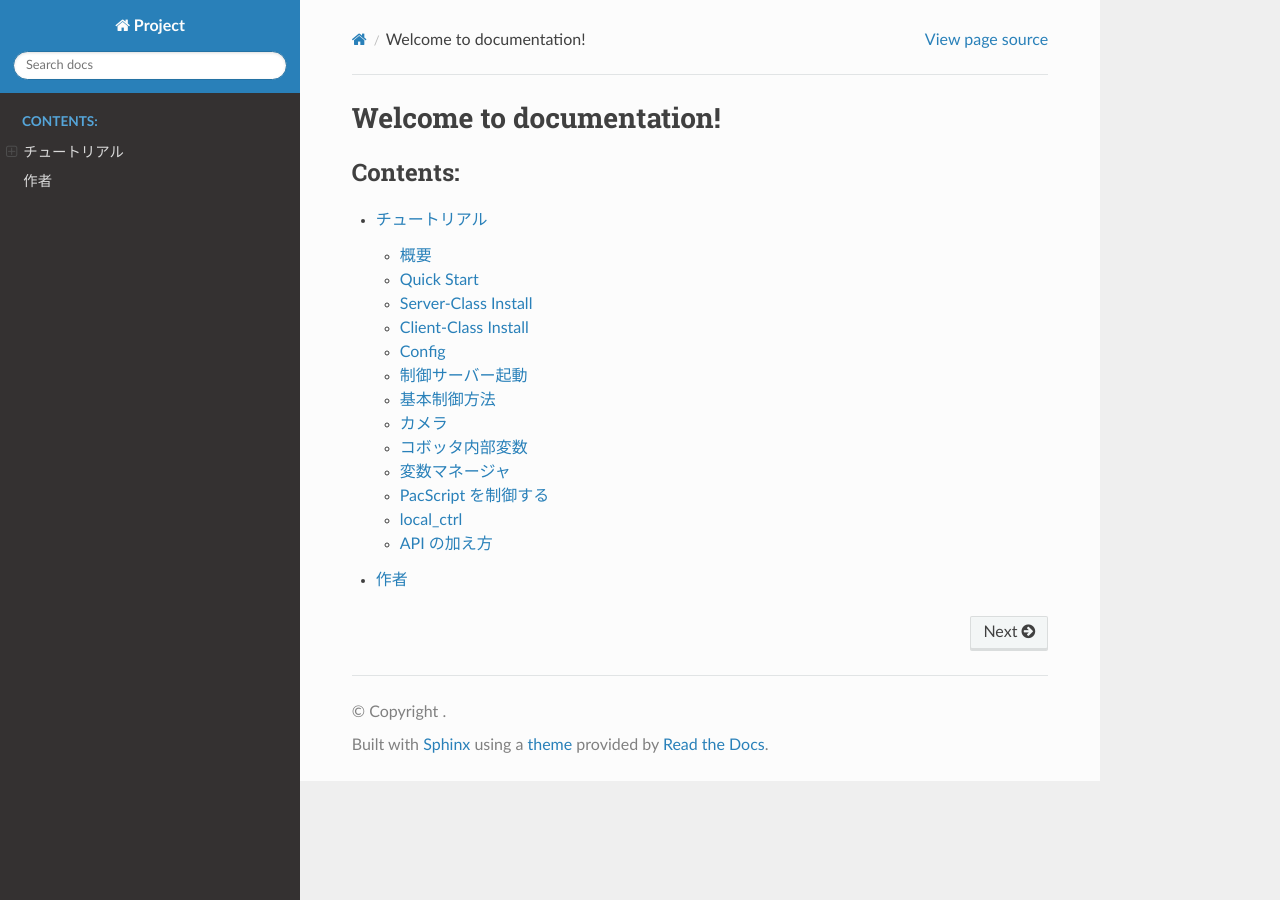
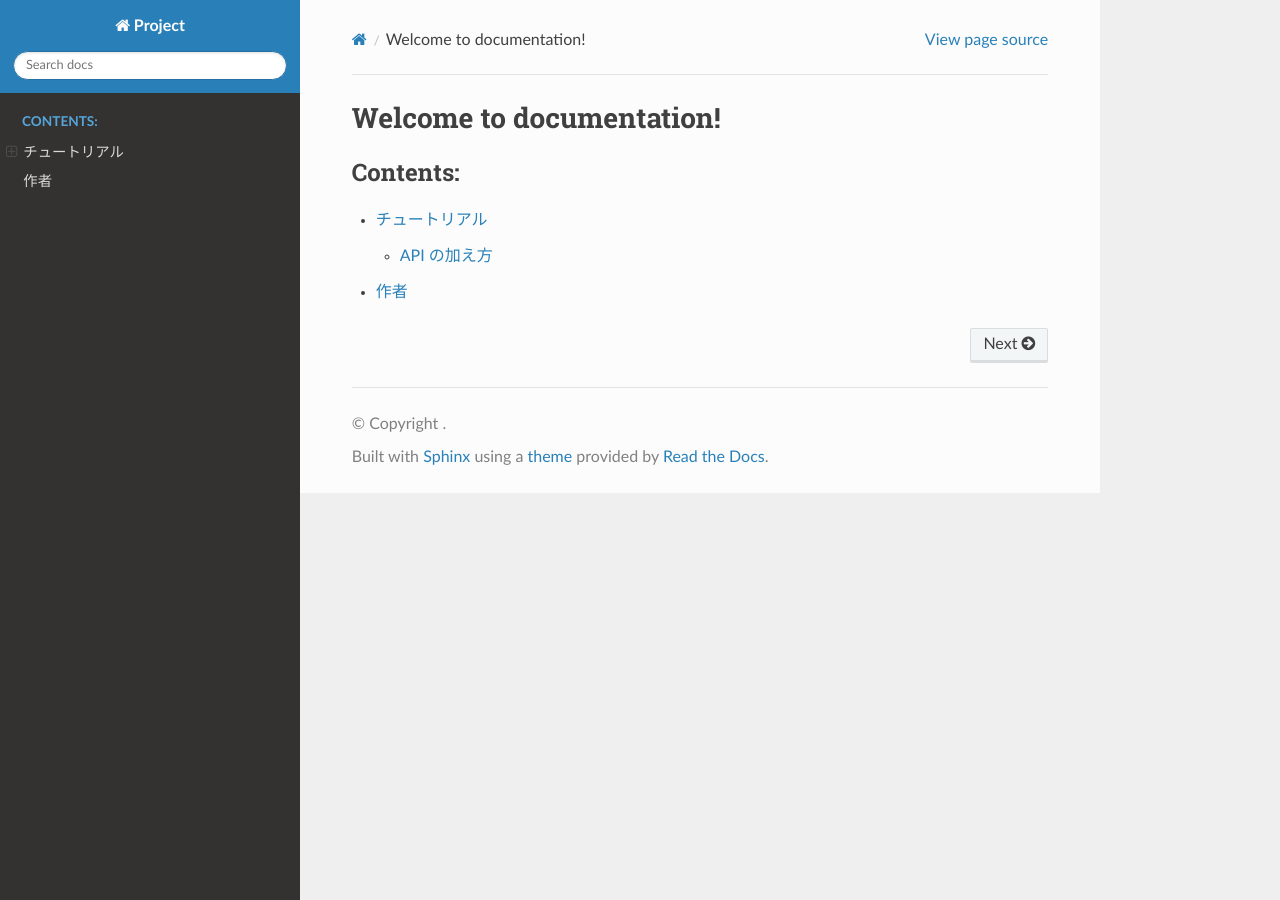
Before and after one commit to ohara-lab-su/rmc_dft, a Sphinx documentation site: the page built from docs/index.rst, in a window 1280 px wide. Built offline with Sphinx 7.4.7 and the Read the Docs theme 3.1.0, drawn with Linux system fonts in a browser that asks for light colours; pages that are not in the unit, such as notebooks, are missing from menus; some of the changed lines change nothing that is shown.

````diff
--- a/docs/conf.py
+++ b/docs/conf.py
@@ -38,15 +38,15 @@
 
 # 型ヒント参照で失敗した時の警告を抑制する
 nitpick_ignore = [
-    ("py:class", "fastapi_frame.clients.async_device_client.AsyncDeviceClient"),
-    ("py:class", "fastapi_frame.clients.sync_device_client.SyncDeviceClient"),
-    ("py:class", "fastapi_frame.routers.device_router.DeviceRouter"),
+    # ("py:class", "fastapi_frame.clients.async_device_client.AsyncDeviceClient"),
+    # ("py:class", "fastapi_frame.clients.sync_device_client.SyncDeviceClient"),
+    # ("py:class", "fastapi_frame.routers.device_router.DeviceRouter"),
     ("py:class", "x_logger.x_logger.XLogger"),
     ("py:class", "Path"),
     ("py:class", "pathlib.Path"),
     ("py:class", "direction"),
-    ("py:class", "pydantic.main.BaseModel"),
-    ("py:class", "ConfigDict"),
+    # ("py:class", "pydantic.main.BaseModel"),
+    # ("py:class", "ConfigDict"),
     ("py:class", "enum.Enum"),
     # 必要な型は全てここに追記
 ]
@@ -55,8 +55,8 @@
 autodoc_type_aliases = {
     "XLogger": "x_logger.x_logger.XLogger",
     "Path": "pathlib.Path",
-    "BaseModel": "pydantic.main.BaseModel",
-    "ConfigDict": "pydantic.config.ConfigDict",
+    # "BaseModel": "pydantic.main.BaseModel",
+    # "ConfigDict": "pydantic.config.ConfigDict",
     "Enum": "enum.Enum",
 }
 
--- a/docs/tutorials/abstract.md
+++ /dev/null
@@ -1,3 +0,0 @@
-# 概要
-
-cobotta制御の概要
--- a/docs/tutorials/basic_ctrl.md
+++ /dev/null
@@ -1,33 +0,0 @@
-# 基本制御方法
-
-## 前提
-
-- コボッタサーバーが立ち上がっている
-
-## コボッタサーバーを使って制御する基本
-
-```python
-import asyncio
-
-from cobotta2 import Config
-from cobotta2.server import AsyncCobottaClient
-from x_logger import XLogger
-
-async def main():
-    Config.load_yaml("config_cobotta1.yaml")
-    logger = XLogger(log_level="info", logger_name=Config.CLIENT_LOGGER_NAME)
-    client = AsyncCobottaClient(config=Config, logger=logger)
-
-    result = await client.current_position()
-    print(result)
-
-
-if __name__ == "__main__":
-    asyncio.run(main())
-
-```
-
-
-## 制御サーバーを立ち上げるための設定など
-
-- server_fastapi 以下 (FastAPIを用いたサーバ)
--- a/docs/tutorials/camera.md
+++ /dev/null
@@ -1,65 +0,0 @@
-# カメラ
-
-*) 必ず、local で直接 CobottaCtrl を使うときは、終了時には disconnect する
-KeyboardInterrupt を含めて異常終了するときは disconnect しておく
-
-## python からの基本的な使い方
-
-```python
-from cobotta2 import Config, CobottaCtrl, MotionMode
-
-Config.load_yaml("config_cobotta2.yaml")
-logger = XLogger(log_level="info", logger_name=Config.CLIENT_LOGGER_NAME)
-cobotta = CobottaCtrl(cobotta_ip=Config.COBOTTA_IP, arm_name="Arm", logger=logger)
-
-try:
-    cobotta.reset_error()
-
-    # カメラでの画像認識の個数（認識の成功失敗判定に使う)
-    cobotta.I2 = 0
-
-    # カメラの画像認識の結果が入る座標、ワーク座標
-    # 現在の座標を安全のための初期位置として記録
-    cobotta.P10 = cobotta.get_current_position()
-
-    # take_script() と take_camera() は排他的なので注意
-    # take_camera() 事前に take_arm() していたら release_arm する
-    cobotta.release_arm()
-
-    while True:
-        logger.info("---------- カメラで画像認識 -------------------")
-
-        # EVP2 ガイダンスで作成した カメラの画像認識モデルを選ぶ
-        evp_script_name = "try_camera"
-
-        # EVP2_03.pcs の名前はなんでもよい。ただし、既存のcobotta内部のスクリプトを上書きしてしまうので注意
-        cobotta.take_camera(evp_script_name, "EVP2_03.pcs")
-        cobotta.run_script()
-
-        cobotta.wait_for_complete()
-        logger.info(f"Result(num): {cobotta.I2}")
-        if cobotta.I2 == 1:
-            break
-        logger.error(f"*** ターゲットが見つけられません ***")
-        logger.error(f"*** 3sec 後に retry します ***")
-        time.sleep(3)
-
-    logger.error(f"***")
-    logger.info(f"Result(pos): {cobotta.P10}")
-    logger.error(f"***")
-
-    logger.info("----------- 画像認識のセンターへmove  --------------")
-    cobotta.take_arm()
-    cobotta.move("P10", motion_mode=MotionMode.LINE, offset=(0,0,0), path_blend="@E", speed=50)
-    cobotta.wait_for_complete()
-
-except KeyboardInterrupt as e:
-    logger.error(e)
-except Exception as e:
-    loggger.error(e)
-finally:
-    cobotta.disconnect()
-
-```
-
-## カメラのキャリブレート
--- a/docs/tutorials/config.md
+++ /dev/null
@@ -1,45 +0,0 @@
-# Config
-
-サーバーなどのクラスにデーターを与える時に、一括で与えるために用いる。個別に与えることも可能だが、項目が多いのでこちらを使うのがおすすめ。
-通常は、クラスとして使えばいいが。同時に、異なる設定で Config を用いる時は、インスタンスで Config を使う必要がある。いかに例を示す。
-
-- config.yaml
-```yaml
-SERVER_IP: "10.170.10.33"
-SERVER_PORT: 8000
-COBOTTA_IP: "10.170.10.35"
-CLIENT_LOGGER_NAME: "Cobotta1_Client"
-SERVER_LOGGER_NAME: "Cobotta1_Server"
-TIMEOUT: 5
-LOGGER_LEVEL: "debug"
-COBOTTA_CAMERA_IP: None
-```
-
-## Config (クラスモード)
-
-Config をクラスメソッドとクラス変数としてつかう(simple)
-```python
-from cobotta2 import Config
-from cobotta2.server import AsyncCobottaClient
-
-Config.load_yaml('cobotta_server.yaml')
-
-print(Config.SERVER_IP)
-print(Config.SERVER_PORT)
-
-
-client = AsyncCobottaClient(config=Config)
-```
-
-## Config (インスタンスモード)
-
-```python
-from cobotta2 import Config
-from cobotta2.server import AsyncCobottaClient, AsyncCobottaStateClient
-
-config = Config("cobotta_server.yaml")
-config_state = Config("cobotta_server_sate.yaml")
-
-client = AsyncCobottaClient(config=config)
-state = AsyncCobottaStateClient(config=config_state)
-```
--- a/docs/tutorials/install_client.md
+++ /dev/null
@@ -1,11 +0,0 @@
-# Client-Class Install
-
-cobotta server を使うための方法
-
-## windows
-
-windows
-
-## linux
-
-linux
--- a/docs/tutorials/install_server.md
+++ /dev/null
@@ -1,3 +0,0 @@
-# Server-Class Install
-
-window基本インストール方法
--- a/docs/tutorials/local_ctrl.md
+++ /dev/null
@@ -1,24 +0,0 @@
-# local_ctrl
-
-サーバー型ではなくてローカルで使う(デバッグ用)
-
-## CobottaCtrl 単独で制御するとき
-
-```python
-from cobotta2 import Config, CobottaCtrl
-from x_logger import XLogger
-
-async def main():
-    Config.load_yaml("config_cobotta1.yaml")
-    logger = XLogger(log_level="info", logger_name=Config.CLIENT_LOGGER_NAME)
-    client = CobottaCtrl(cobotta_ip=Config.COBOTTA_IP, logger=logger)
-
-    result = client.current_position()
-    print(result)
-
-    client.disconnect()
-
-if __name__ == "__main__":
-    main()
-
-```
--- a/docs/tutorials/manager.md
+++ /dev/null
@@ -1,305 +0,0 @@
-# 変数マネージャ
-
-## コボッタの内部変数管理をマネージャーを使って扱う
-
-標準で コボッタ制御 python に用意しているもの
-
-- コボッタ内部変数は python から扱えるようにしてます。
-- コボッタ内部変数の書き出しは読み出しを python から使えます
-
-## コボッタマネージャー
-
-現状のpythoでは``` cleint.move("P110")``` のような内部変数呼び出しでのメソッド動作
-が可能ですが、あくまで管理の主体はコボッタです。
-このマネージャは
-```move(var.P110)``` のようにコボッタ内部のように座標を扱うことを簡単に行うことを想定していて。
-マネージャーを使って一括でコボッタの内部変数やり取りがやりやすいよう設計しています。
-
-## コボッタinstanceと接続せずに座標系のマネージャーとしてつかう
-
-
-```python
-from cobotta2 import Config, CobottaCtrl, RobotVarManager
-from x_logger import XLogger
-
-Config.load_yaml("config_cobotta1.yaml")
-logger = XLogger(log_level="info", logger_name=Config.CLIENT_LOGGER_NAME)
-client = CobottaCtrl(cobotta_ip=Config.COBOTTA_IP, logger=logger)
-var = RobotVarManager()
-
-client.turn_on_motor()
-client.take_arm()
-
-client.move("P110")
-
-# ある値を内部変数値に入れる
-var.P10 = [0, 0, 0, 0, 0, 0]
-var["P11"] = client.get_current_position()
-var.P12 = [0, 0, 0, 0, 0, 0]
-
-print(var.P10)
-print(var["P11"])
-print(var["P12"])
-
-client.move(var.P10)
-client.move(var.P11)
-client.move(var.P12)
-```
-
-```python
-var = CobottaVarManager()
-# 内部値 P10-P20 まで [0,0,0,0,0,0] にする
-var.set_vars("P", 10, 20, [0,0,0,0,0,0])
-```
-
-```python
-var = CobottaVarManager()
-# 内部値 P10に、値を登録
-var.set_var("P", 10,[0,0,0,0,0,0])
-```
-
-### 内部変数値のファイルへの書き出し
-
-```python
-var = CobottaVarManager()
-var.P11 = client.get_current_position()
-var.save('save_name.json')
-```
-
-### ファイル値を内部変数値へ書き出す
-
-```python
-var = CobottaVarManager()
-var.load('save_name.json')
-print(var.P10)
-```
-
-### cobotta値を内部変数値へ書き出す
-
-```python
-var = CobottaVarManager()
-var.attach_robot(client)  # cobotta_instance セット
-
-# robot_instance 内部を読み込む P10- P20
-var.read_vars_from_robot("P", 10, 20)
-```
-
-```python
-var = CobottaVarManager()
-var.attach_robot(client)  # cobotta_instance セット
-
-# robot_instance 内部を読み込む P10- P20
-var.read_var_from_robot("P", 10)
-```
-
-```python
-var = CobottaVarManager()
-var.attach_robot(client)  # cobotta_instance セット
-
-# robot_instance 内部を読み込む P10
-var.read_var_from_robot("P10")
-```
-
-### 内部変数値を cobotta へ書き出す
-
-```python
-from cobotta2 import CobottaVarmanager
-var = CobottaVarManager(cobotta)
-
-# 内部変数を書き換え
-var.P10 = [0,0,0,0,0,0]
-var.P11 = [0,0,0,0,0,0]
-
-# 内部値 P10-P20 を robot_instance P10-P20 へ書き出し
-var.write_vars_to_cobotta("P", 10, 20)
-```
-
-```python
-from cobotta2 import CobottaVarmanager
-
-var = CobottaVarManager(cobotta)
-
-# 内部変数を書き換え
-var.P10 = [0, 0, 0, 0, 0, 0]
-
-# 内部値 P10 を robot_instance P10 へ書き出し
-var.write_var_to_robot("P", 10)
-```
-
-```python
-from cobotta2 import CobottaVarmanager
-
-var = CobottaVarManager(cobotta)
-
-# 内部変数を書き換え
-var.P10 = [0, 0, 0, 0, 0, 0]
-
-# 内部値 P10 を robot_instance P10 へ書き出し
-var.write_var_to_robot("P10")
-```
-
-```python
-from cobotta2 import CobottaVarmanager
-
-var = CobottaVarManager(cobotta)
-
-var.load('save_name.json')
-
-# 現在持っている内部変数を全て robot_instance に書き出す
-var.write_all_to_robot()
-```
-
-## CobottaCtrl 単独で制御するとき
-
-```python
-from cobotta2 import Config, CobottaCtrl
-from x_logger import XLogger
-
-async def main():
-    Config.load_yaml("config_cobotta1.yaml")
-    logger = XLogger(log_level="info", logger_name=Config.CLIENT_LOGGER_NAME)
-    client = CobottaCtrl(cobotta_ip=Config.COBOTTA_IP, logger=logger)
-
-    result = client.current_position()
-    print(result)
-
-    client.disconnect()
-
-if __name__ == "__main__":
-    main()
-
-```
-
-
-### コボッタinstanceと接続せずに座標系のマネージャーとしてつかう
-
-```python
-from cobotta2 import Config, CobottaCtrl, RobotVarManager
-from x_logger import XLogger
-
-Config.load_yaml("config_cobotta1.yaml")
-logger = XLogger(log_level="info", logger_name=Config.CLIENT_LOGGER_NAME)
-client = CobottaCtrl(cobotta_ip=Config.COBOTTA_IP, logger=logger)
-var = RobotVarManager()
-
-client.turn_on_motor()
-client.take_arm()
-
-client.move("P110")
-
-# ある値を内部変数値に入れる
-var.P10 = [0, 0, 0, 0, 0, 0]
-var["P11"] = client.get_current_position()
-var.P12 = [0, 0, 0, 0, 0, 0]
-
-print(var.P10)
-print(var["P11"])
-print(var["P12"])
-
-client.move(var.P10)
-client.move(var.P11)
-client.move(var.P12)
-```
-
-```python
-var = CobottaVarManager()
-# 内部値 P10-P20 まで [0,0,0,0,0,0] にする
-var.set_vars("P", 10, 20, [0,0,0,0,0,0])
-```
-
-```python
-var = CobottaVarManager()
-# 内部値 P10に、値を登録
-var.set_var("P", 10,[0,0,0,0,0,0])
-```
-
-### 内部変数値のファイルへの書き出し
-
-```python
-var = CobottaVarManager()
-var.P11 = client.get_current_position()
-var.save('save_name.json')
-```
-
-### ファイル値を内部変数値へ書き出す
-
-```python
-var = CobottaVarManager()
-var.load('save_name.json')
-print(var.P10)
-```
-
-### cobotta値を内部変数値へ書き出す
-
-```python
-var = CobottaVarManager()
-var.attach_robot(client)  # cobotta_instance セット
-
-# robot_instance 内部を読み込む P10- P20
-var.read_vars_from_robot("P", 10, 20)
-```
-
-```python
-var = CobottaVarManager()
-var.attach_robot(client)  # cobotta_instance セット
-
-# robot_instance 内部を読み込む P10- P20
-var.read_var_from_robot("P", 10)
-```
-
-```python
-var = CobottaVarManager()
-var.attach_robot(client)  # cobotta_instance セット
-
-# robot_instance 内部を読み込む P10
-var.read_var_from_robot("P10")
-```
-
-### 内部変数値を cobotta へ書き出す
-
-```python
-from cobotta2 import CobottaVarmanager
-var = CobottaVarManager(cobotta)
-
-# 内部変数を書き換え
-var.P10 = [0,0,0,0,0,0]
-var.P11 = [0,0,0,0,0,0]
-
-# 内部値 P10-P20 を robot_instance P10-P20 へ書き出し
-var.write_vars_to_cobotta("P", 10, 20)
-```
-
-```python
-from cobotta2 import CobottaVarmanager
-
-var = CobottaVarManager(cobotta)
-
-# 内部変数を書き換え
-var.P10 = [0, 0, 0, 0, 0, 0]
-
-# 内部値 P10 を robot_instance P10 へ書き出し
-var.write_var_to_robot("P", 10)
-```
-
-```python
-from cobotta2 import CobottaVarmanager
-
-var = CobottaVarManager(cobotta)
-
-# 内部変数を書き換え
-var.P10 = [0, 0, 0, 0, 0, 0]
-
-# 内部値 P10 を robot_instance P10 へ書き出し
-var.write_var_to_robot("P10")
-```
-
-```python
-from cobotta2 import CobottaVarmanager
-
-var = CobottaVarManager(cobotta)
-
-var.load('save_name.json')
-
-# 現在持っている内部変数を全て robot_instance に書き出す
-var.write_all_to_robot()
-```
--- a/docs/tutorials/pacscript.md
+++ /dev/null
@@ -1,98 +0,0 @@
-# PacScript を制御する
-
-基本的に特別な場合を除いて、推奨してないが、直接デンソーのスクリプトを使うことができる
-
-## 内部のスクリプトを run する
-
-*) 必ず、local で直接 CobottaCtrl を使うときは、終了時には disconnect する
-KeyboardInterrupt を含めて異常終了するときは disconnect しておく
-
-```python
-from cobotta2 import Config, CobottaCtrl, MotionMode
-
-Config.load_yaml("config_cobotta2.yaml")
-logger = XLogger(log_level="info", logger_name=Config.CLIENT_LOGGER_NAME)
-cobotta = CobottaCtrl(cobotta_ip=Config.COBOTTA_IP, arm_name="Arm", logger=logger)
-
-try:
-    cobotta.reset_error()
-
-    cobotta.turn_on_motor()
-    cobotta.release_arm()
-
-    name = "Pro1.pcs"  # 拡張子はあってもなくてもいい
-
-    # take_script() とは排他的なので注意
-    cobotta.take_script(name)
-    cobotta.run_script()
-    cobotta.wait_for_complete()
-
-except KeyboardInterrupt as e:
-    logger.error(e)
-except Exception as e:
-    loggger.error(e)
-finally:
-    cobotta.disconnect()
-
-```
-
-## 内部に Script を upload する
-
-```python
-from cobotta2 import Config, CobottaCtrl, MotionMode
-
-Config.load_yaml("config_cobotta2.yaml")
-
-logger = XLogger(log_level="info", logger_name=Config.CLIENT_LOGGER_NAME)
-cobotta = CobottaCtrl(cobotta_ip=Config.COBOTTA_IP, arm_name="Arm", logger=logger)
-
-file_content = """
-Sub Main
-
-	TakeArm Keep = 0
-
-	' 下降動作    P[61]に下降
-	Move L, @0 P[61]
-
-End Sub
-"""
-# Pro2.pcs に file_content の内容をアップロードする
-cobotta.upload_content_to_cobotta(file_content, "Pro2.pcs")
-print(cobotta.get_cobotta_file_names())
-
-```
-
-## 内部の Script 一覧
-
-
-```python
-from cobotta2 import Config, CobottaCtrl, MotionMode
-
-Config.load_yaml("config_cobotta1.yaml")
-
-logger = XLogger(log_level="debug", logger_name=Config.CLIENT_LOGGER_NAME)
-cobotta = CobottaCtrl(cobotta_ip=Config.COBOTTA_IP, arm_name="Arm", logger=logger)
-
-print(cobotta.get_cobotta_file_names())
-
-```
-
-## 内部の Script Download
-
-*) 必ず、local で直接 CobottaCtrl を使うときは、終了時には disconnect する
-KeyboardInterrupt を含めて異常終了するときは disconnect しておく
-
-```python
-from cobotta2 import Config, CobottaCtrl
-from x_logger import XLogger
-
-
-Config.load_yaml("config_cobotta1.yaml")
-
-logger = XLogger(log_level="debug", logger_name=Config.CLIENT_LOGGER_NAME)
-cobotta = CobottaCtrl(cobotta_ip=Config.COBOTTA_IP, arm_name="Arm", logger=logger)
-
-print(cobotta.get_cobotta_file_names())
-cobotta.download_file_from_cobotta("P62.pcs")
-
-```
--- a/docs/tutorials/quick_start.md
+++ /dev/null
@@ -1,11 +0,0 @@
-# Quick Start
-
-誰かがインストールしていて、誰かが設定していれば、運が良ければ動く
-
-## サーバー起動
-
-サーバー起動
-
-## クライアント
-
-クライアントから叩く
--- a/docs/tutorials/start_server.md
+++ /dev/null
@@ -1,38 +0,0 @@
-# 制御サーバー起動
-
-## はじめに
-
-コボッタ制御のサーバーを立ち上げる
-
-## python プログラム の用意
-
-```python
-from cobotta2 import Config, CobottaCtrl
-from cobotta2.server import CobottaRouterCtrl, cobotta_ctrl_api_spec
-
-from fastapi_frame import FastApiServer
-from x_logger import XLogger
-
-
-if __name__ == "__main__":
-    Config.load_yaml("config_cobotta1.yaml")
-    logger = XLogger(log_level="debug", logger_name=Config.SERVER_LOGGER_NAME)
-
-    server = FastApiServer(
-        device_cls=CobottaCtrl,  # 制御クラス
-        router_cls=CobottaRouterCtrl,  # routerクラス
-        config=Config,
-        api_spec=cobotta_ctrl_api_spec,
-        device_kwargs={
-            "cobotta_ip": Config.COBOTTA_IP
-        },  # COBOTTA制御Classのコンストラクタ引数)
-        logger=logger,
-        logger_name=Config.SERVER_LOGGER_NAME,  # LOGGER_NAME
-        lifespan_msg_prefix="COBOTTA",
-    )
-    server.run(host=Config.SERVER_IP, port=Config.SERVER_PORT)
-```
-
-## 注意) パス情報
-
-## windows でサービスとして起動する
--- a/docs/tutorials/var.md
+++ /dev/null
@@ -1,16 +0,0 @@
-# コボッタ内部変数
-
-コボッタ内部変数をpythonから直接扱う
-
-## cobotta 内部変数の管理
-
-- Manager を使って内部変数値を管理する
-  - 内部変数値に入れる
-    - instance.P10 = [xxx,xxx,xxx,xxx,xxx,xxx]
-    - set_var("P", 10, [xxx,xxx,xxx,xxx,xxx,xxx])
-  - 内部変数値を取り出す
-    - print(instance.P10)
-  - 内部変数値をファイルに書き出す
-  - ファイルを内部変数値に読み込む
-  - 内部変数値を cobotta に書き出す
-  - cobotta から内部変数値に値を入れる
````
